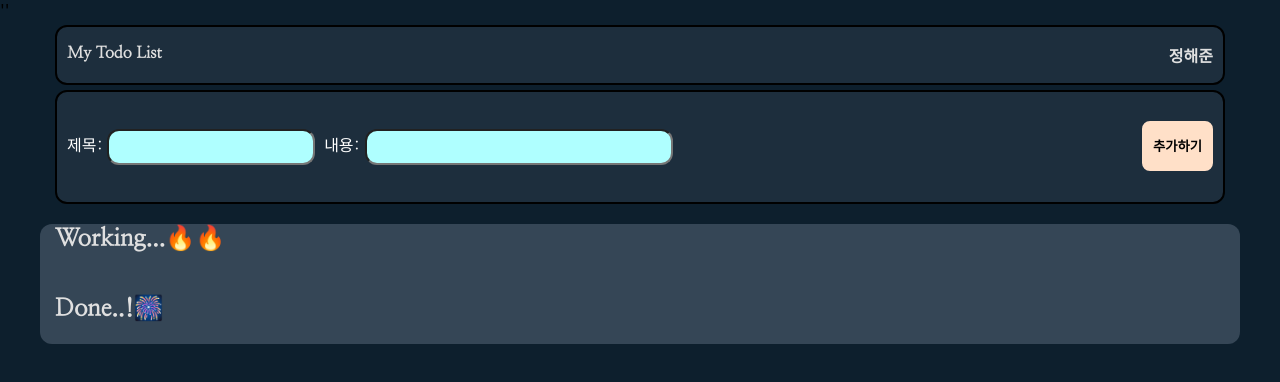
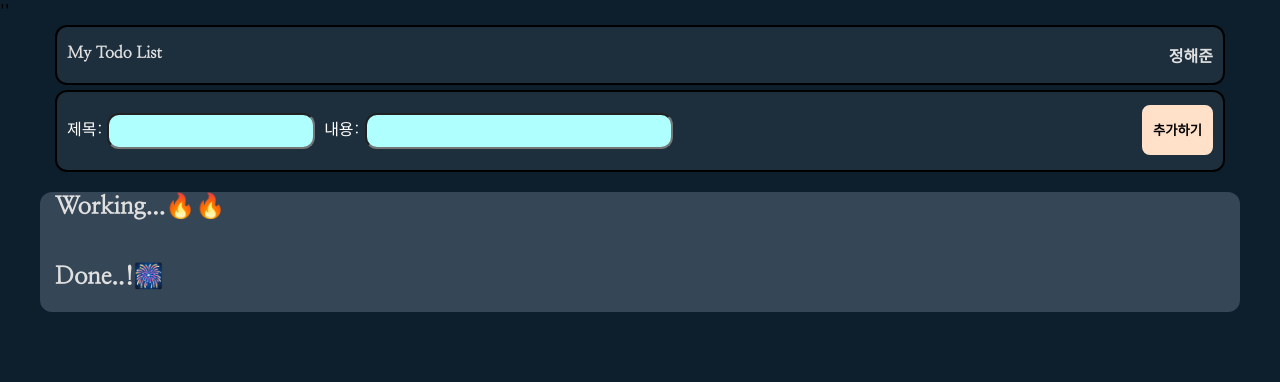
Before and after one commit to DecidedCard/React-todolist, a React (Create React App) app: page / in a window 1280 px wide. Shown: the top 382 px of the page. Built offline with nearby package versions, Linux system fonts and the light colour scheme.

Commit message:
docs: 마크다운 문서 테스트

```diff
--- a/src/App.css
+++ b/src/App.css
@@ -63,7 +63,7 @@ h2 {
 .check-content {
   display: none;
   color: red;
-  margin: -15px 0px 5px 15px;
+  margin: -5px 0px 5px 15px;
 }
 
 .title-input {
--- a/src/components/Header.jsx
+++ b/src/components/Header.jsx
@@ -13,7 +13,8 @@ function Header({ contents, setContents }) {
     setContent(event.target.value);
   };
 
-  const addBtnEvent = () => {
+  const addSubmitEvent = (event) => {
+    event.preventDefault();
     if (title === "" && content === "") {
       document.querySelector(".check-content").style.display = "block";
     } else {
@@ -43,7 +44,7 @@ function Header({ contents, setContents }) {
         <p>정해준</p>
       </section>
       <section className="add-todo">
-        <p className="content-add">
+        <form className="content-add" onSubmit={addSubmitEvent}>
           <p>
             제목:&nbsp;
             <input
@@ -58,10 +59,8 @@ function Header({ contents, setContents }) {
               onChange={contentChangeEvent}
             />
           </p>
-          <button className="add-btn" onClick={addBtnEvent}>
-            추가하기
-          </button>
-        </p>
+          <button className="add-btn">추가하기</button>
+        </form>
         <p className="check-content">내용을 입력해주시기 바랍니다.</p>
       </section>
     </header>
```
Also changed, not shown: pageImage.PNG (added), 1 other file (tests, documents, lock files or other folders).
